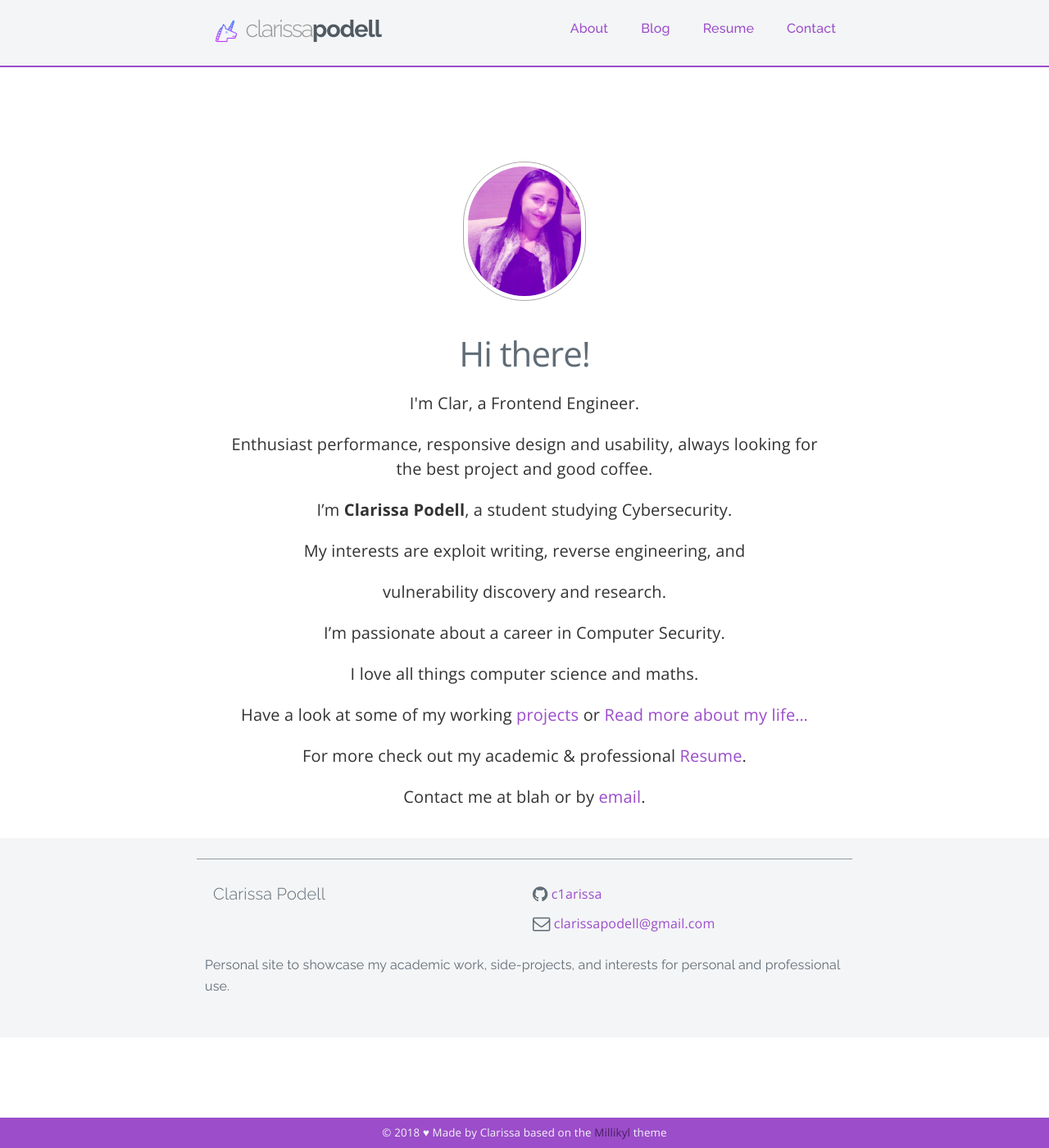
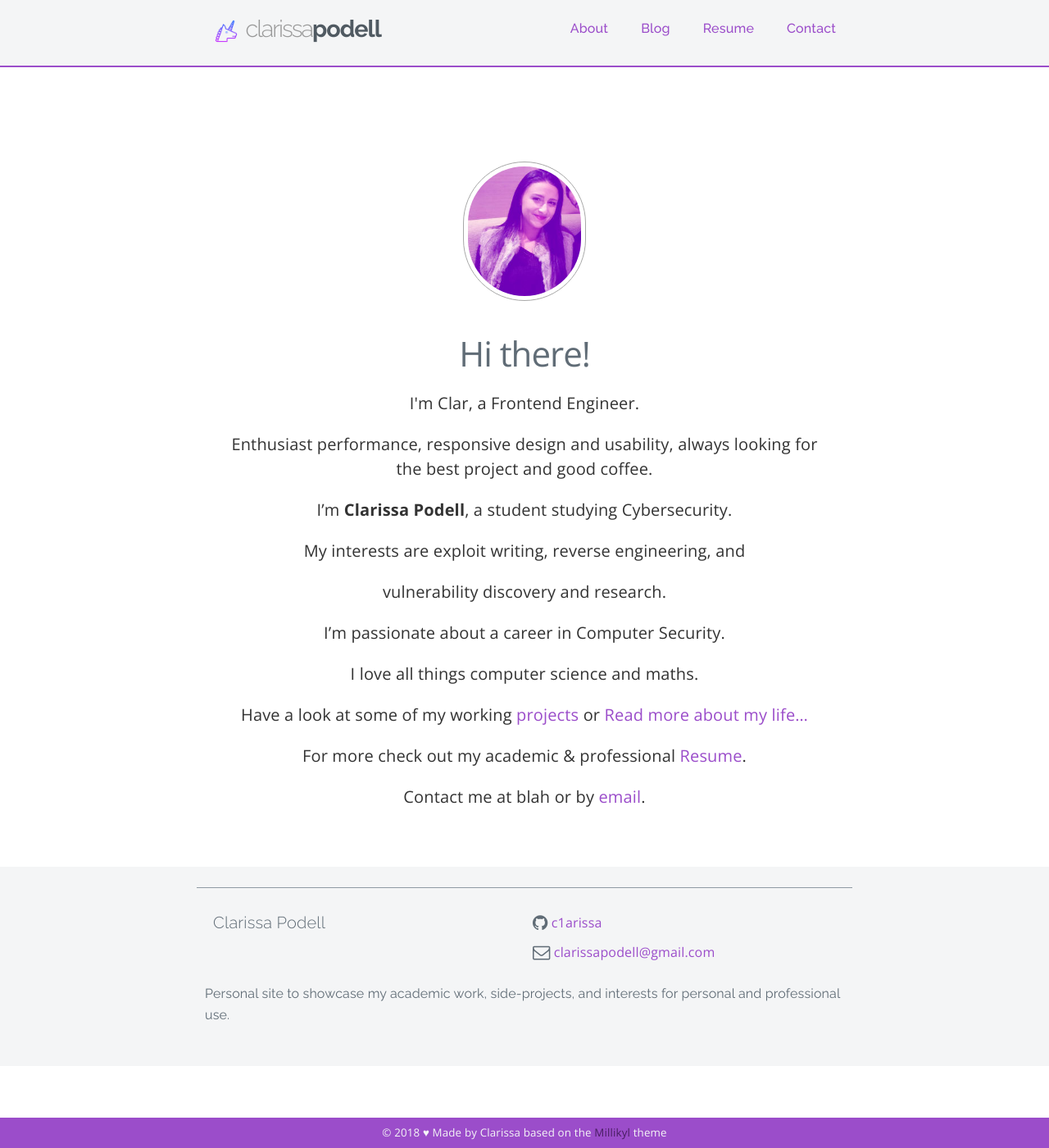
Before and after one commit to c1arissa/c1arissa.github.io, a Jekyll site: the page built from index.md, in a window 1280 px wide and 1400 px high, scrolled down 130 px. Shown: the whole window at 82% size. Built offline with Jekyll 4.4.1, drawn with Linux system fonts in a browser that asks for light colours; nearby versions of some CDN libraries; a style sheet for code colours, icons or effects is not loaded.

Commit message:
Update main.scss

```diff
--- a/css/main.scss
+++ b/css/main.scss
@@ -164,7 +164,7 @@ body {
 
 .site-footer {
 	padding: 25px;
-	margin: 0 auto 100px;
+	margin: 35px auto 100px;
 	font-family: 'Raleway', 'Source Sans Pro', sans-serif;
 	background: $color-tertiary;
 
```
